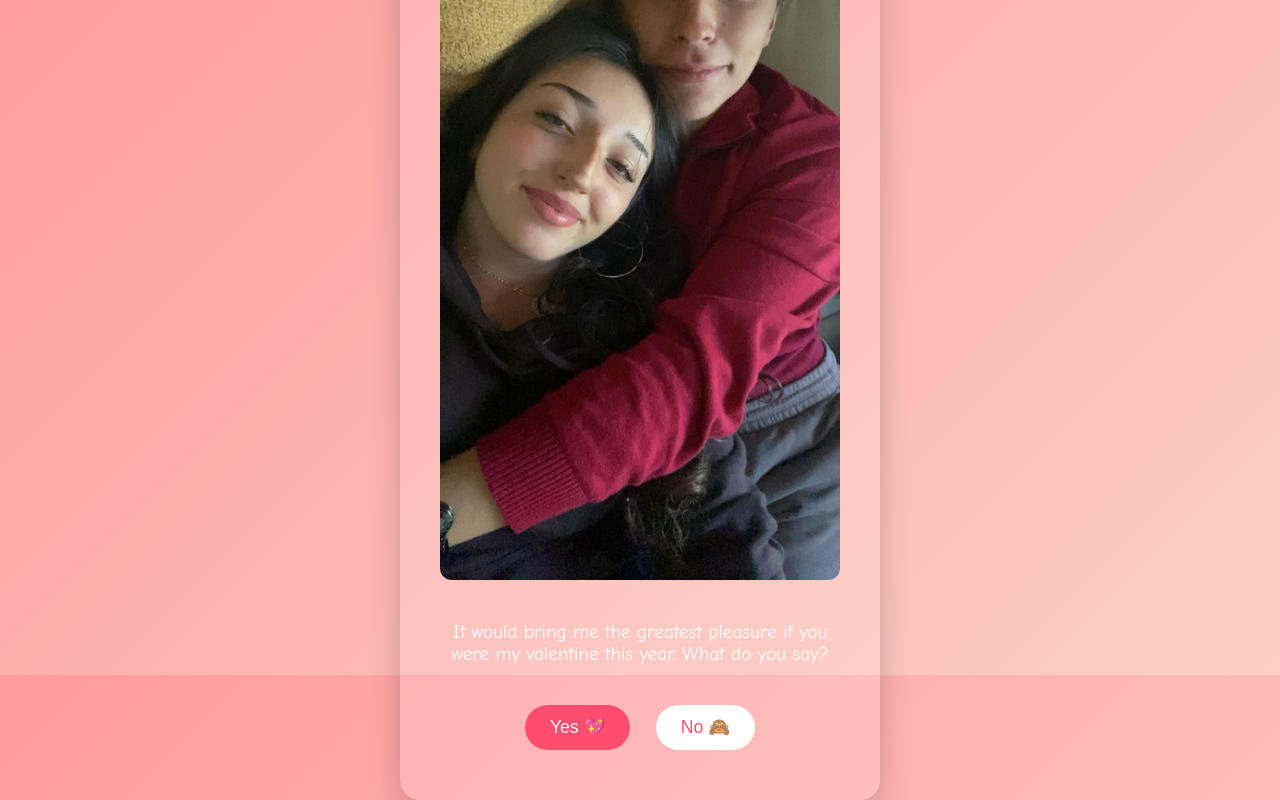
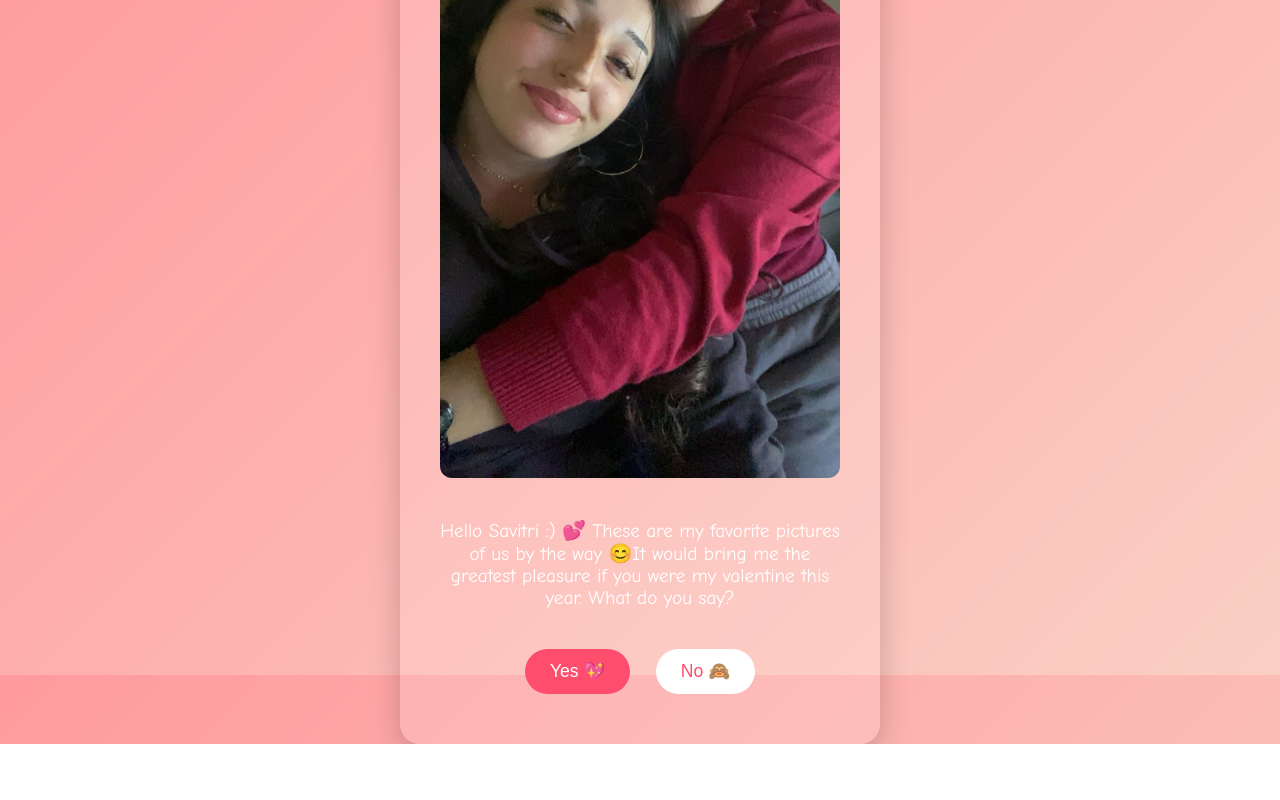
Before and after one commit to DamianHub23/Valentine, a plain HTML site: page index.html in a window 1280 px wide. Shown: the part 925-1725 px from the top of the page. After the commit the page ends 1669 px from the top, so only its background shows below. Drawn offline with Linux system fonts and the light colour scheme.

Commit message:
Update index.html

```diff
--- a/index.html
+++ b/index.html
@@ -66,13 +66,12 @@
 <body>
 
   <div class="card">
-    <h1>Hello Savitri :) 💕 These are my favorite pictures of us by the way 😊</h1>
 
     <img src="IMG_0945.jpeg" style="width:100%; border-radius:12px; margin:18px 0;">
     <img src="IMG_1936.jpeg" style="width:100%; border-radius:12px; margin:18px 0;">
     <img src="IMG_2131.jpeg" style="width:100%; border-radius:12px; margin:18px 0;">
 
-    <p>It would bring me the greatest pleasure if you were my valentine this year. What do you say?</p>
+    <p>Hello Savitri :) 💕 These are my favorite pictures of us by the way 😊It would bring me the greatest pleasure if you were my valentine this year. What do you say?</p>
 
     <div id="buttons">
       <button class="yes" onclick="sayYes()">Yes 💖</button>
```
